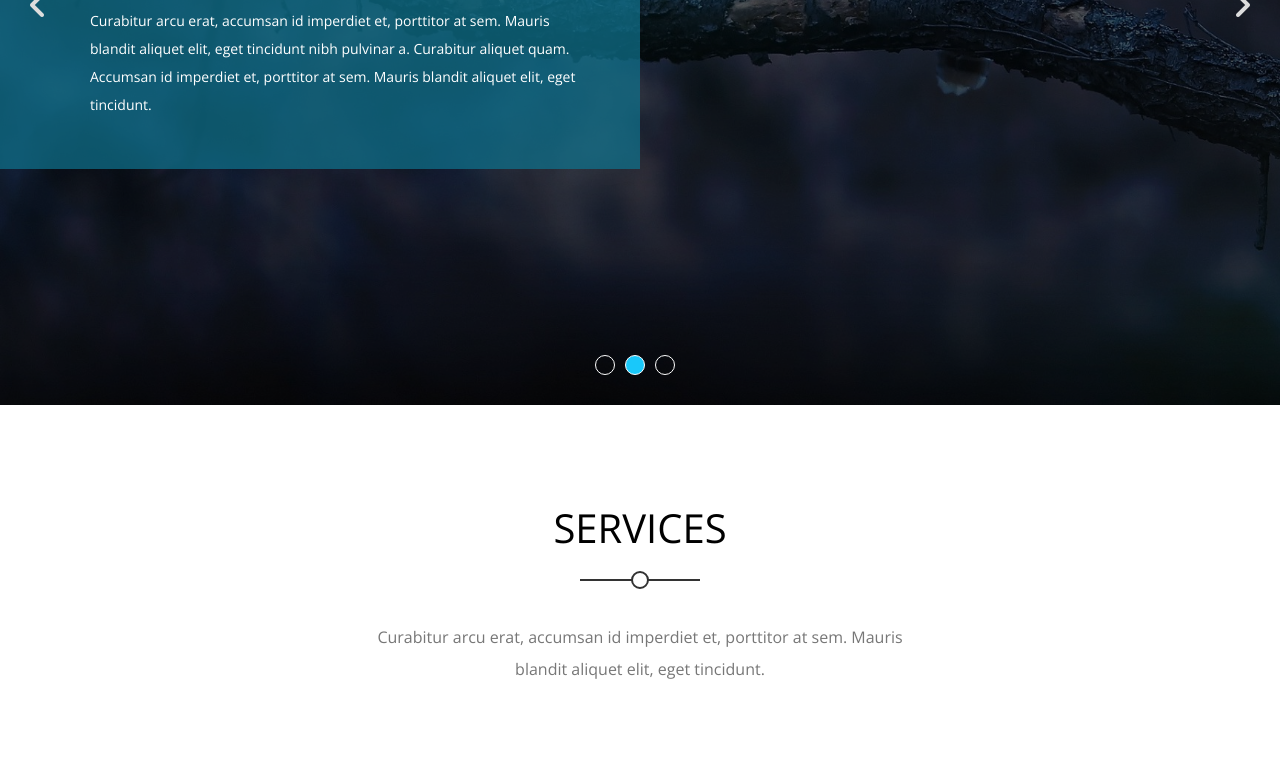
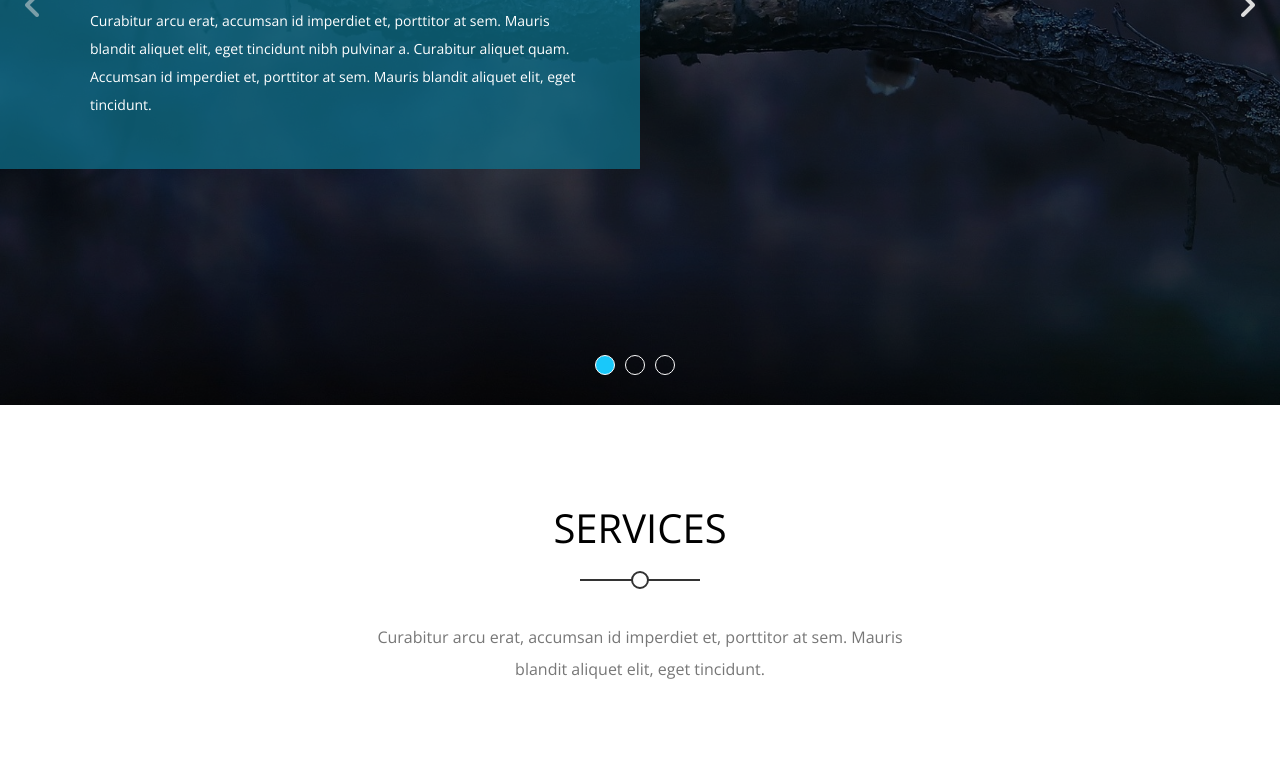
Before and after one commit to MajidALILOUCH/Kasper, a plain HTML site: page index.html in a window 1280 px wide. Shown: the part 395-1177 px from the top of the page. Drawn offline with nearby package versions, Linux system fonts and the light colour scheme.

Commit message:
adding image slider to hero section

```diff
--- a/css/kasper.css
+++ b/css/kasper.css
@@ -184,11 +184,22 @@ header nav .form i {
 /* end header */
 /* start landing */
 .landing {
-  background-image: url(../images/landing.jpg);
-  background-size: cover;
   background-color: #1f2021; /*por si le pasa algo al background image aparece este color*/
   min-height: 100vh;
   position: relative;
+}
+.landing img {
+  position: absolute;
+  left: 0;
+  top: 0;
+  width: 100%;
+  height: 100%;
+  opacity: 0;
+  transition: opacity 1s;
+  object-fit: cover;
+}
+.landing img.active {
+  opacity: 1;
 }
 .landing .overlay {
   position: absolute;
@@ -236,17 +247,18 @@ header nav .form i {
   top: 50%;
   transform: translateY(-50%);
   color: #ddd;
+  cursor: pointer;
 }
 .landing .fa-angle-left {
-  left: 30px;
+  left: 25px;
 }
 .landing .fa-angle-right {
-  right: 30px;
+  right: 25px;
 }
-@media (max-width: 767px) {
-  .landing .change-background {
-    display: none;
-  }
+.landing .fa-angle-left.disabled,
+.landing .fa-angle-right.disabled {
+  color: #dddddd87;
+  cursor: no-drop;
 }
 .landing .bullets {
   position: absolute;
@@ -261,6 +273,7 @@ header nav .form i {
   border: 1px solid white;
   border-radius: 50%;
   margin-right: 10px;
+  cursor: pointer;
 }
 .landing .bullets li.active {
   background-color: var(--main-color);
--- a/index.html
+++ b/index.html
@@ -44,6 +44,9 @@
     <!-- end header -->
     <!-- start landing -->
     <div class="landing">
+      <img decoding="async" src="images/landing-1.jpg" alt="background 1" />
+      <img decoding="async" src="images/landing-2.jpg" alt="background 2" />
+      <img decoding="async" src="images/landing-3.jpg" alt="background 3" />
       <div class="overlay"></div>
       <div class="text">
         <div class="text-content">
@@ -61,11 +64,6 @@
       </div>
       <i class="fas fa-angle-left change-background fa-2x"></i>
       <i class="fas fa-angle-right change-background fa-2x"></i>
-      <ul class="bullets">
-        <li></li>
-        <li class="active"></li>
-        <li></li>
-      </ul>
     </div>
     <!-- end landing -->
     <!-- start services -->
--- a/main.js
+++ b/main.js
@@ -1,4 +1,122 @@
-// Portfolio
+// image slider for hero section #############
+
+// Get Slider Items | Array.from [ES6 Feature]
+var sliderImages = Array.from(document.querySelectorAll(".landing img"));
+
+// Get Number Of Slides
+var slidesCount = sliderImages.length;
+
+// Set Current Slide
+var currentSlide = 1;
+
+// Previous and Next Buttons
+var nextButton = document.querySelector(".fa-angle-right");
+var prevButton = document.querySelector(".fa-angle-left");
+
+// Handle Click on Previous and Next Buttons
+nextButton.onclick = nextSlide;
+prevButton.onclick = prevSlide;
+
+// Create The Main Ul Element
+var paginationElement = document.createElement("ul");
+
+// Set ID on Created UL element
+paginationElement.className = "bullets";
+
+// create list itmes based on slides count
+for (var i = 1; i <= slidesCount; i++) {
+  // create the li
+  var paginationItem = document.createElement("li");
+  // set custom attribute
+  paginationItem.setAttribute("data-index", i);
+  // append items to the main UL list
+  paginationElement.appendChild(paginationItem);
+}
+
+// add the created UL element to the page
+document.querySelector(".landing").appendChild(paginationElement);
+
+// Get The New Created UL
+var paginationCreatedUl = document.querySelector(".bullets");
+
+// Get pagination Items | Array.from [ES6 Feature]
+var paginationBullets = Array.from(document.querySelectorAll(".bullets li"));
+
+// Loop Through All Bullets Items
+for (var i = 0; i < paginationBullets.length; i++) {
+  paginationBullets[i].onclick = function () {
+    currentSlide = parseInt(this.getAttribute("data-index"));
+
+    theChecker();
+  };
+}
+
+// trigger the checker function
+theChecker();
+
+// Next Slide Function
+function nextSlide() {
+  if (nextButton.classList.contains("disabled")) {
+    // Do Nothing
+    return false;
+  } else {
+    currentSlide++;
+
+    theChecker();
+  }
+}
+
+// Previous Slide Function
+function prevSlide() {
+  if (prevButton.classList.contains("disabled")) {
+    // Do Nothing
+    return false;
+  } else {
+    currentSlide--;
+
+    theChecker();
+  }
+}
+
+// create the checker function
+function theChecker() {
+  // remove all active classes
+  removeAllActive();
+
+  // set active class on current slide
+  sliderImages[currentSlide - 1].classList.add("active");
+  // set active class on current pagination item
+  paginationCreatedUl.children[currentSlide - 1].classList.add("active");
+
+  // Check if Current Slide is The First
+  if (currentSlide == 1) {
+    // Add Disabled Class on Previous Button
+    prevButton.classList.add("disabled");
+  } else {
+    // Remove Disabled Class From Previous Button
+    prevButton.classList.remove("disabled");
+  }
+
+  // Check if Current Slide is The Last
+  if (currentSlide == slidesCount) {
+    // Add Disabled Class on Next Button
+    nextButton.classList.add("disabled");
+  } else {
+    // Remove Disabled Class From Next Button
+    nextButton.classList.remove("disabled");
+  }
+}
+
+// remove all active classes from images and pagination bullets
+function removeAllActive() {
+  // loop through images
+  sliderImages.forEach((img) => img.classList.remove("active"));
+
+  // loop through pagination bullets
+  paginationBullets.forEach((bullet) => bullet.classList.remove("active"));
+}
+
+// Portfolio #############
 
 let shuffleLis = document.querySelectorAll(".shuffle li");
 let boxes = document.querySelectorAll(".portfolio-content > div");
```
Also changed, not shown: images/landing-1.jpg (renamed from images/landing.jpg), images/landing-2.jpg (added), images/landing-3.jpg (added).
